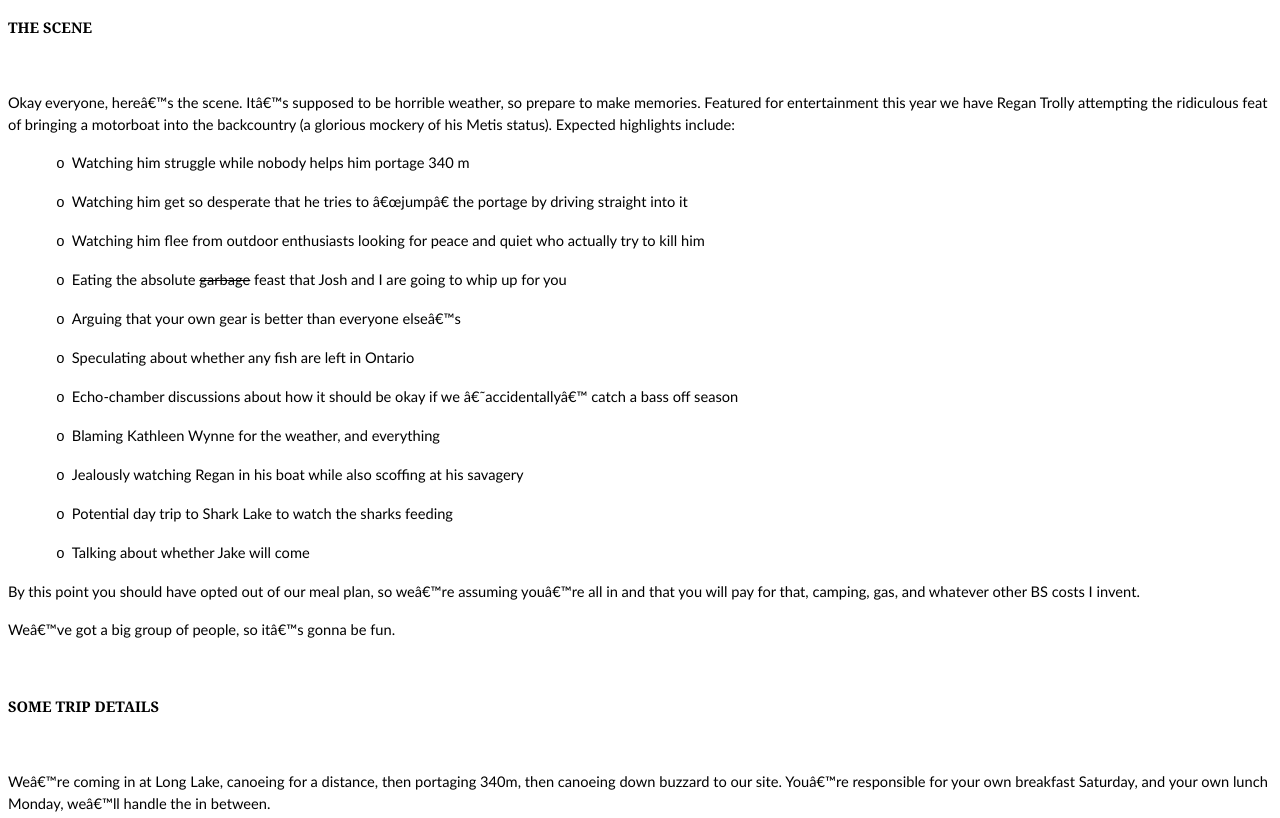
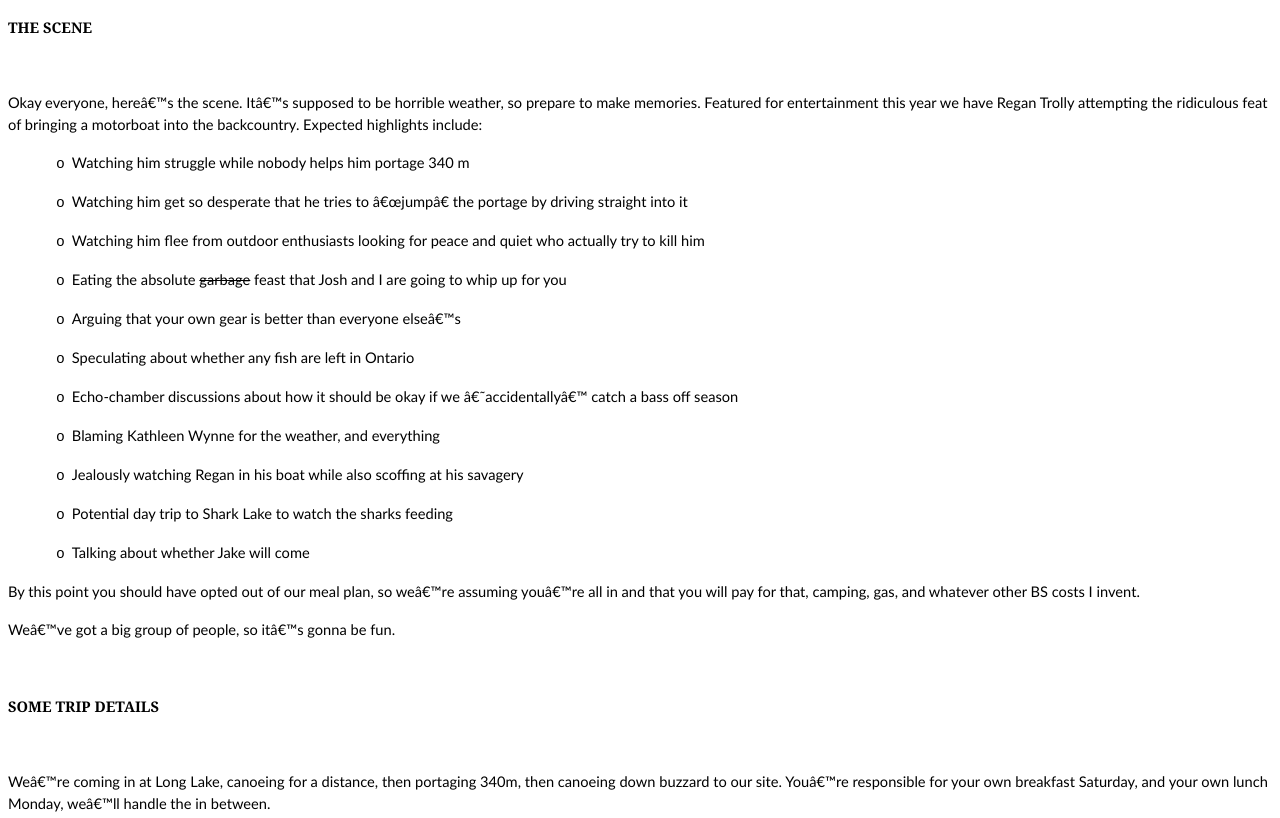
Before and after one commit to hrflim/hrflim.github.io, a plain HTML site: page TheScene.html in a window 1280 px wide. Shown: the top 818 px of the page. Drawn offline with Linux system fonts and the light colour scheme.

Commit message:
Update TheScene.html

```diff
--- a/TheScene.html
+++ b/TheScene.html
@@ -1208,7 +1208,7 @@ style='font-family:"Cambria","serif"'>THE SCENE<o:p></o:p></span></b></p>
 here’s the scene. It’s supposed to be horrible weather, so prepare to make
 memories. Featured for entertainment this year we have Regan <span
 class=SpellE>Trolly</span> attempting the ridiculous feat of bringing a motorboat
-into the backcountry (a glorious mockery of his Metis status). Expected
+into the backcountry. Expected
 highlights include:</p>
 
 <p class=MsoListParagraph style='margin-top:12.0pt;margin-right:0in;margin-bottom:
```
